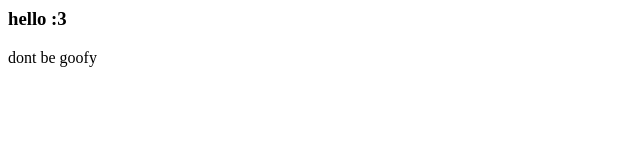
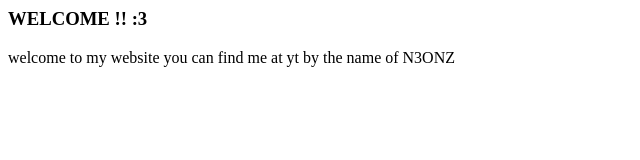
Before and after one commit to n3onz-rbg/N3OONZ, a plain HTML site: page index.html in a window 1280 px wide. Shown: the whole page, without its empty margins (0-640 px from the left). Drawn offline with Linux system fonts and the light colour scheme.

Commit message:
Update index.html

```diff
--- a/index.html
+++ b/index.html
@@ -1,4 +1,5 @@
 <html>
-    <h3>hello :3</h3>
-    <p>dont be goofy</p>
+    <h3>WELCOME !! :3</h3>
+    <p>welcome to my website
+    you can find me at yt by the name of N3ONZ</p>
 </html>
```
